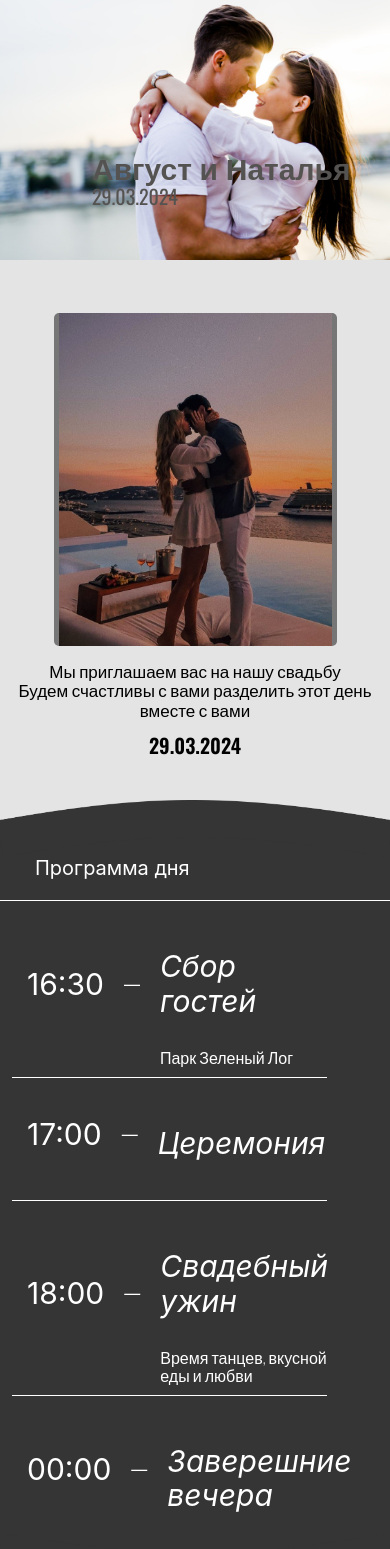
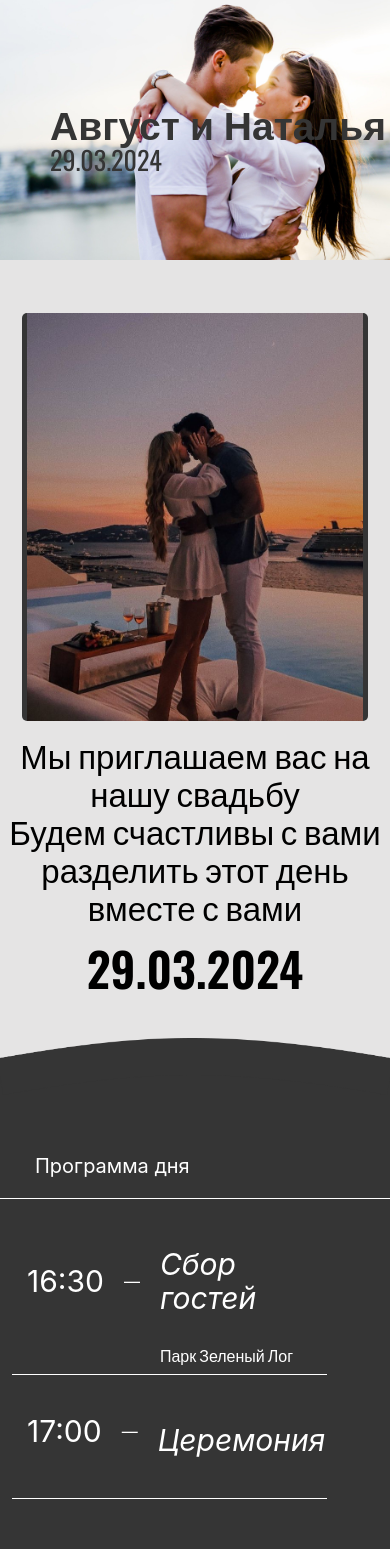
Before and after one commit to Beinyc/wedding-web-site_invite, a React (Create React App) app: page / in a window 390 px wide. Shown: the top 1549 px of the page. Built offline with nearby package versions, Linux system fonts and the light colour scheme.

Commit message:
v 0.6.2
- исправлены ошибки выводимые в консоль
- изменены размеры текста в Header
- изменены размеры текста в Main
- полностью адаптированы верхняя и нижняя грань блока program

```diff
--- a/src/components/header/header.css
+++ b/src/components/header/header.css
@@ -23,15 +23,16 @@
 .header__name {
     margin: 0;
     font-family: "Oswald", sans-serif;
-    color: rgb(85, 83, 81);
-    position: relative;
+    color: #353535;
+    /* position: relative; */
+    font-size: 126px;
 }
 
 .header__date {
     margin: 0;
     font-family: "Oswald", sans-serif;
-    color: rgb(85, 83, 81);
-    font-size: 20px;
+    color: #353535;
+    font-size: 60px;
     position: relative;
 }
 
@@ -41,9 +42,28 @@
     }
 }
 
+@media (max-width: 770px){
+    .header__name{
+        font-size: 55px;
+    }
+    .header__date{
+        font-size: 40px;
+    }
+    .header__title {
+        top: 100px;
+        left: 50px;
+    }
+}
+
 @media (max-width: 450px){
     .header__title {
         font-size: 15px;
+    }
+    .header__name{
+        font-size: 39px;
+    }
+    .header__date{
+        font-size: 26px;
     }
 }
 
--- a/src/components/main/main.css
+++ b/src/components/main/main.css
@@ -14,11 +14,11 @@
 }
 
 .main__image {
-    max-width: 500px;
+    width: 50%;
     margin-right: 50px;
     border-radius: 5px;
-    border-left: 8px solid #bdbdbd;
-    border-right: 8px solid #bdbdbd;
+    border-left: 8px solid #353535;
+    border-right: 8px solid #353535;
 }
 
 .main__flex-text {
@@ -26,7 +26,7 @@
     text-align: center;
     font-family: "Oswald", sans-serif;
     font-weight: 300;
-    font-size: 25px;
+    font-size: 43px;
 }
 
 .main__margin-zero {
@@ -41,17 +41,13 @@
 
 @media (max-width: 990px){
     .main__flex-text {
-        font-size: 17px;
+        font-size: 33px;
         padding-left: 30px;
     }
 
     .main__date {
         font-weight: 600;
-        font-size: 20px;
-    }
-
-    .main__image {
-        max-width: 400px;
+        font-size: 47px;
     }
 }
 
@@ -62,11 +58,10 @@
     }
 
     .main__image {
-        padding: 0;
-        width: 70%;
+        width: 86%;
         margin: 0;
-        border-left: 5px solid #767676;
-        border-right: 5px solid #767676;
+        border-left: 5px solid #353535;
+        border-right: 5px solid #353535;
     }
 
     .main__flex-text {
--- a/src/components/place/place.css
+++ b/src/components/place/place.css
@@ -29,6 +29,10 @@
     font-size: 20px;
 }
 
+.place__map {
+    border: 0;
+}
+
 @media (max-width: 780px){
     .place {
         flex-direction: column;
--- a/src/components/place/place.jsx
+++ b/src/components/place/place.jsx
@@ -17,7 +17,6 @@ export default function Place() {
             src="https://yandex.ru/map-widget/v1/?um=constructor%3Abd28c58dea1670573bf263199e754eac023dd3b00ea4d7b38b60907fcc7a3b22&amp;source=constructor"
             width="350"
             height="350"
-            frameborder="0"
           ></iframe>
         </div>
       </div>
--- a/src/components/program/program.css
+++ b/src/components/program/program.css
@@ -24,10 +24,9 @@
     align-items: center;
 }
 
-
 .program__vector {
     max-width: 100%;
-    position: absolute;
+    position: relative;
     top: -62px;
     z-index: 0;
 }
@@ -35,8 +34,8 @@
 .program__vector-2 {
     max-width: 100%;
     transform: rotate(180deg);
-    position: absolute;
-    top: 461px;
+    position: relative;
+    top: 67px;
 }
 
 .program__time-flex {
@@ -96,23 +95,13 @@
     }
 
     .program__vector-2 {
-        top: 573px;
-    }
-}
-
-@media(max-width: 525px) {
-    .program__vector-2 {
-        top: 623px;
+        top: 37px;
     }
 }
 
 @media(max-width: 480px) {
     .program__vector {
         top: -27px;
-    }
-
-    .program__vector-2 {
-        top: 626px;
     }
 }
 
@@ -122,7 +111,7 @@
     }
 
     .program__vector-2 {
-        top: 706px;
+        top: 31px;
     }
 }
 
@@ -143,8 +132,4 @@
     .program__item-flex {
         padding-top: 7px;
     }
-
-    .program__vector-2 {
-        top: 383px;
-    }
 }
--- a/src/components/survey/survey.css
+++ b/src/components/survey/survey.css
@@ -15,6 +15,10 @@
 
 .survey__flex-list {
     display: flex;
+}
+
+.survey__text {
+    font-size: 50px;
 }
 
 .survey__list, .survey__form-name, .survey__form-rsvp {
@@ -82,7 +86,16 @@
     align-items: center;
 }
 
+@media(max-width: 535px) {
+    .survey__text {
+        font-size: 30px;
+    }
+}
+
 @media(max-width: 380px) {
+    .survey__text {
+        font-size: 20px;
+    }
     .survey__button {
         width: 90%;
     }
```
